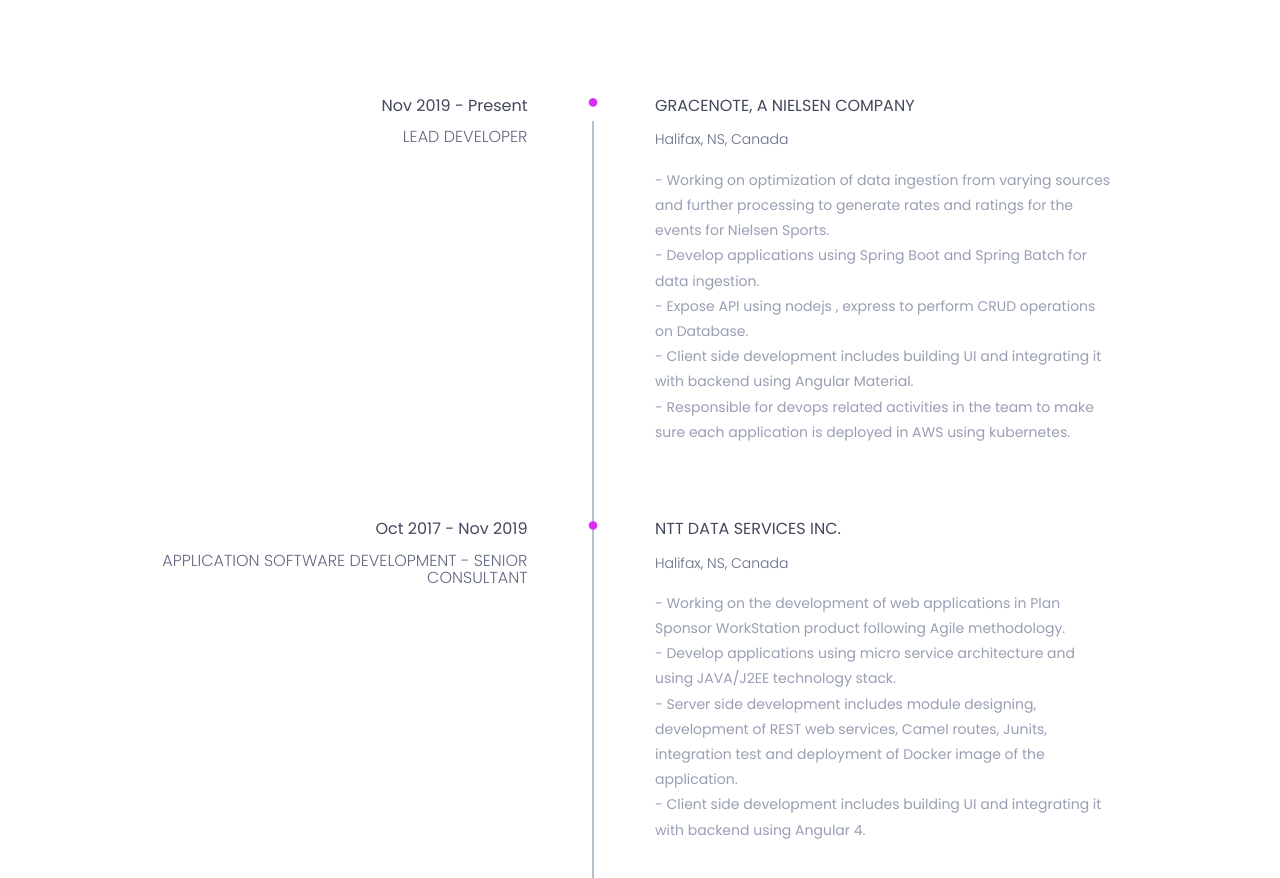
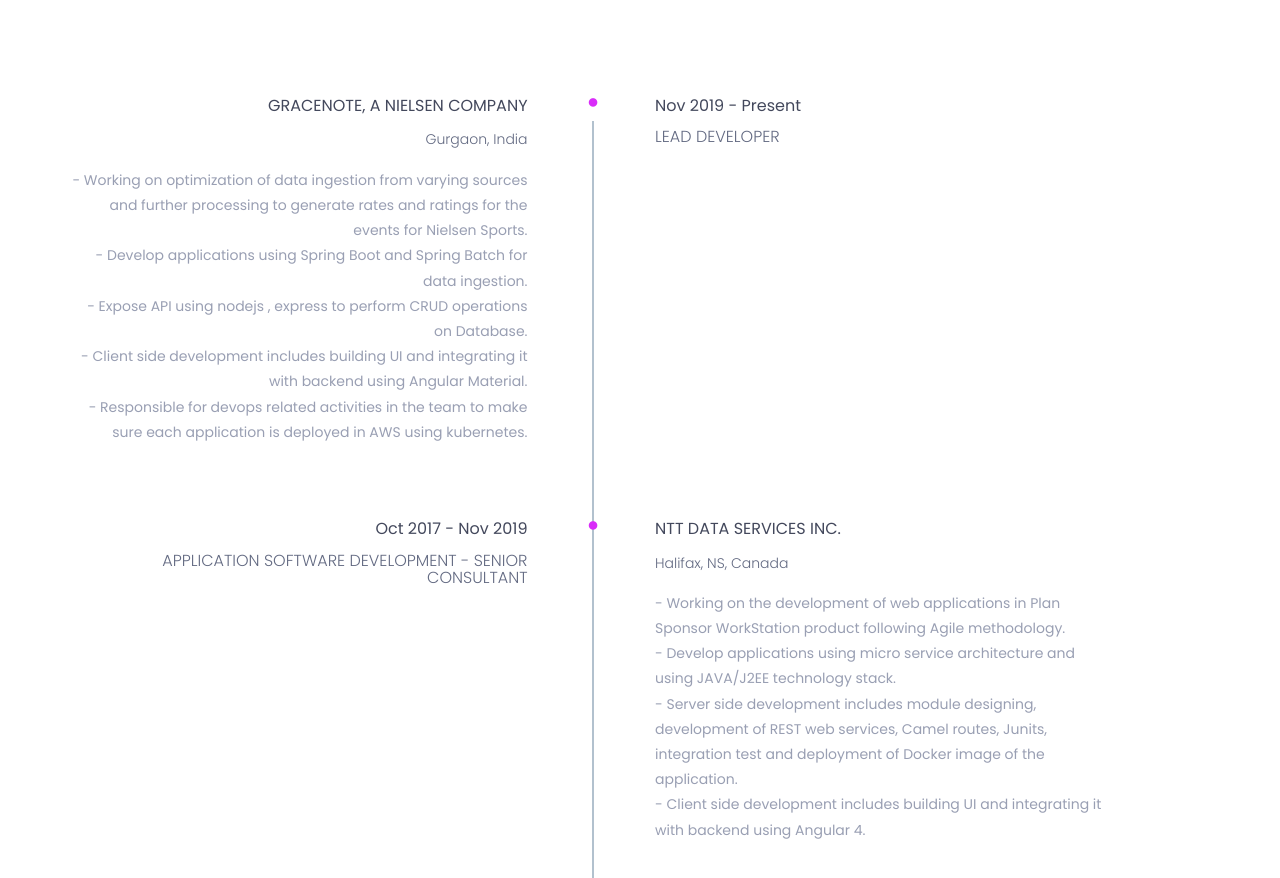
Before and after one commit to sanketkumarsingh/sanketkumarsingh.github.io, a plain HTML site: page index.html in a window 1280 px wide. Shown: the part 3052-3930 px from the top of the page. Drawn offline with nearby package versions, Linux system fonts and the light colour scheme.

Commit message:
Changed the alignment

```diff
--- a/index.html
+++ b/index.html
@@ -582,24 +582,26 @@
 									<div class="single-timeline-box fix">
 										<div class="row">
 											<div class="col-md-5">
-												<div class="experience-time text-right">
-													<h2>Nov 2019 - Present</h2>
-													<h3>Lead Developer</h3>
-												</div><!--/.experience-time-->
-											</div><!--/.col-->
-											<div class="col-md-offset-1 col-md-5">
 												<div class="timeline">
-													<div class="timeline-content">
+													<div class="timeline-content text-right">
 														<h4 class="title">
-															<span><i class="fa fa-circle" aria-hidden="true"></i></span>
 															Gracenote, A Nielsen Company
 														</h4>
-														<h5>Halifax, NS, Canada</h5>
+														<h5>Gurgaon, India</h5>
 														<p class="description">
 															 - Working on optimization of data ingestion from varying sources and further processing to generate rates and ratings for the events for Nielsen Sports. </br>- Develop applications using Spring Boot and Spring Batch for data ingestion. </br>- Expose API using nodejs , express to perform CRUD operations on Database. </br>- Client side development includes building UI and integrating it with backend using Angular Material. </br>- Responsible for devops related activities in the team to make sure each application is deployed in AWS using kubernetes.
 														</p>
 													</div><!--/.timeline-content-->
 												</div><!--/.timeline-->
+											</div><!--/.col-->
+											<div class="col-md-offset-1 col-md-5 experience-time-main">
+												<div class="experience-time">
+													<h2>
+														<span><i class="fa fa-circle" aria-hidden="true"></i></span>
+														Nov 2019 - Present
+													</h2>
+													<h3>Lead Developer</h3>
+												</div><!--/.experience-time-->
 											</div><!--/.col-->
 										</div>
 									</div><!--/.single-timeline-box-->
```
